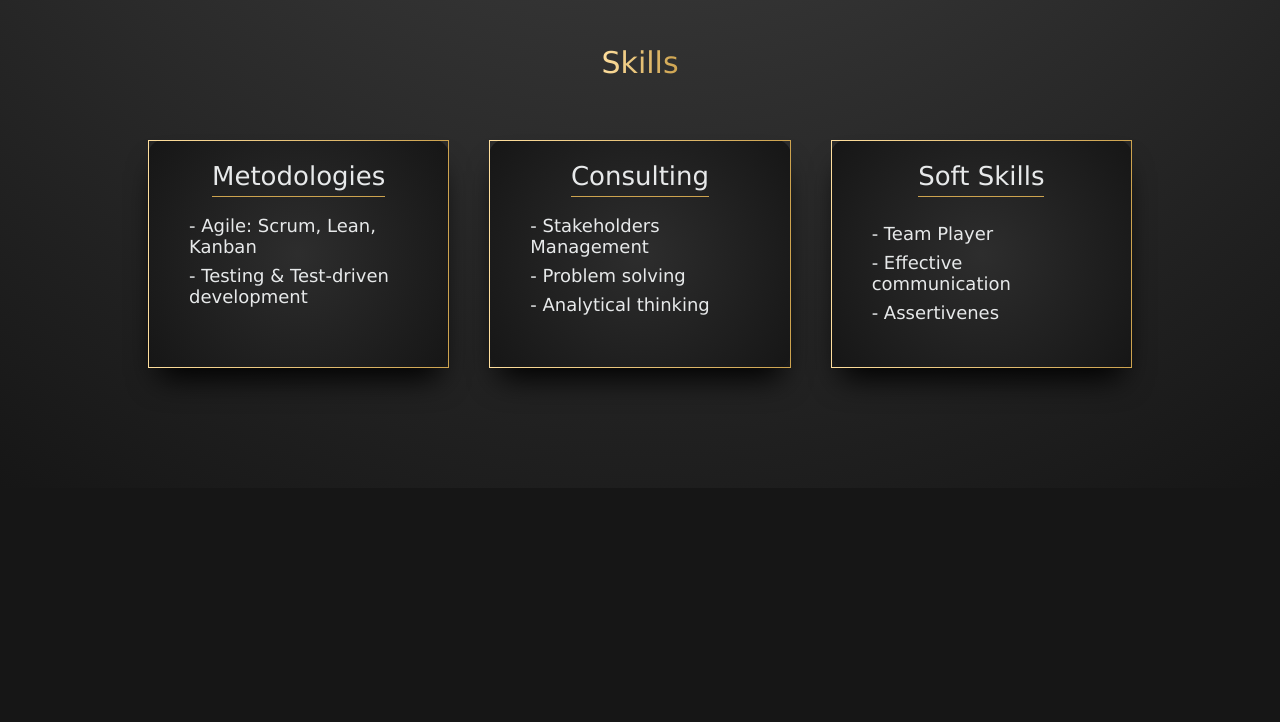
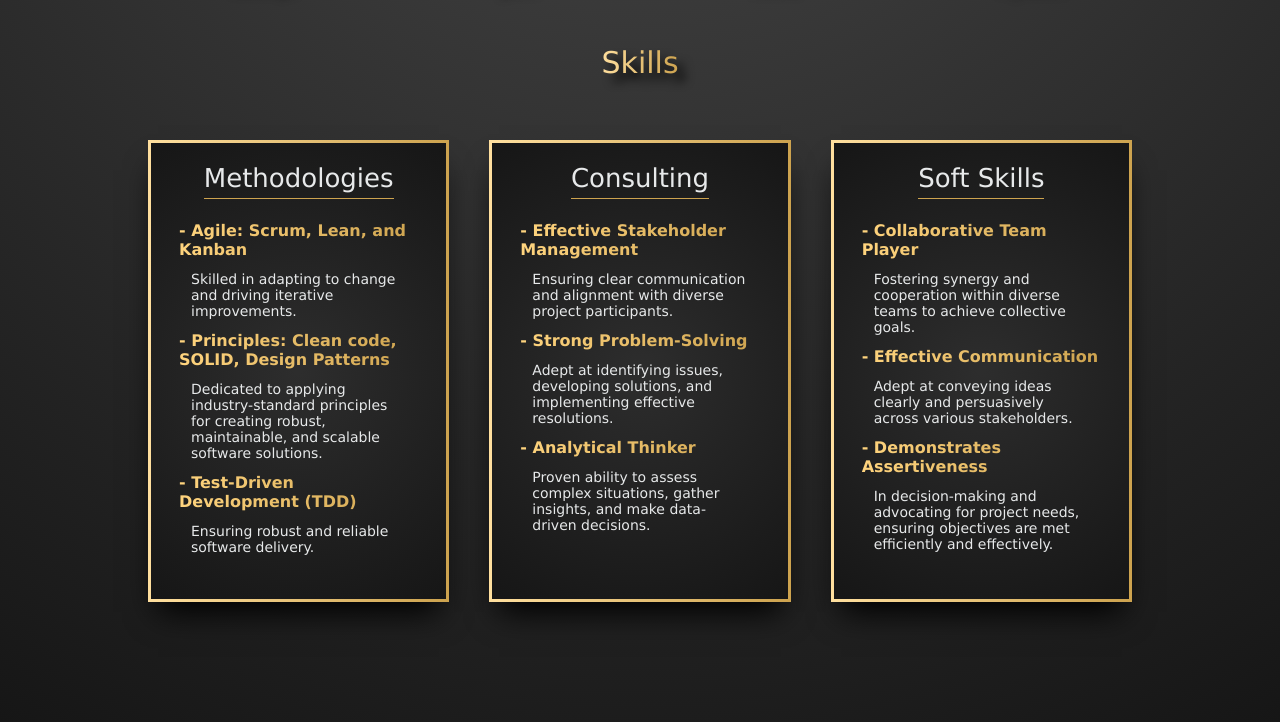
Before and after one commit to Nachocisss/myProfile, a plain HTML site: page index.html in a window 1280 px wide. Shown: the part 1587-2309 px from the top of the page. Before the commit the page ends 2075 px from the top, so only its background shows below. Drawn offline with Linux system fonts and the light colour scheme.

Commit message:
adding shadows, gradients to text and skill content

```diff
--- a/experienceStyles.css
+++ b/experienceStyles.css
@@ -40,6 +40,6 @@
   width: 30px;
   height: 30px;
   object-fit: contain;
-  margin: 0px 8px;
+  margin-right: 14px;
   filter: drop-shadow(5px 5px 10px #000000);
 }
--- a/index.html
+++ b/index.html
@@ -21,7 +21,7 @@
             >of expertise in crafting solutions</span
           >
         </div>
-        <a>Download CV</a>
+        <a href="./CV.pdf">Download CV</a>
       </div>
     </div>
     <div class="sectionTitleContainer">
@@ -164,29 +164,69 @@
     </div>
     <div class="skillsSection">
       <div class="skillCard">
-        <span class="skillCardTitle">Metodologies</span>
+        <span class="skillCardTitle">Methodologies</span>
         <div class="skillCardTextContent">
-          <span class="skillCardText">- Agile: Scrum, Lean, Kanban</span>
+          <span class="skillCardTextTitle">
+            - Agile: Scrum, Lean, and Kanban
+          </span>
           <span class="skillCardText">
-            - Testing & Test-driven development</span
-          >
+            Skilled in adapting to change and driving iterative improvements.
+          </span>
+          <span class="skillCardTextTitle">
+            - Principles: Clean code, SOLID, Design Patterns
+          </span>
+          <span class="skillCardText">
+            Dedicated to applying industry-standard principles for creating
+            robust, maintainable, and scalable software solutions.
+          </span>
+          <span class="skillCardTextTitle">
+            - Test-Driven Development (TDD)
+          </span>
+          <span class="skillCardText">
+            Ensuring robust and reliable software delivery.
+          </span>
         </div>
       </div>
       <div class="skillCard">
         <span class="skillCardTitle">Consulting</span>
         <div class="skillCardTextContent">
-          <span class="skillCardText"> - Stakeholders Management</span>
-          <span class="skillCardText"> - Problem solving </span>
-          <span class="skillCardText"> - Analytical thinking </span>
+          <span class="skillCardTextTitle">
+            - Effective Stakeholder Management
+          </span>
+          <span class="skillCardText">
+            Ensuring clear communication and alignment with diverse project
+            participants.
+          </span>
+          <span class="skillCardTextTitle"> - Strong Problem-Solving </span>
+          <span class="skillCardText">
+            Adept at identifying issues, developing solutions, and implementing
+            effective resolutions.
+          </span>
+          <span class="skillCardTextTitle"> - Analytical Thinker </span>
+          <span class="skillCardText">
+            Proven ability to assess complex situations, gather insights, and
+            make data-driven decisions.
+          </span>
         </div>
       </div>
       <div class="skillCard">
         <span class="skillCardTitle">Soft Skills</span>
         <div class="skillCardTextContent">
-          <span class="skillCardText"> </span>
-          <span class="skillCardText"> - Team Player</span>
-          <span class="skillCardText"> - Effective communication</span>
-          <span class="skillCardText"> - Assertivenes </span>
+          <span class="skillCardTextTitle"> - Collaborative Team Player </span>
+          <span class="skillCardText">
+            Fostering synergy and cooperation within diverse teams to achieve
+            collective goals.
+          </span>
+          <span class="skillCardTextTitle"> - Effective Communication </span>
+          <span class="skillCardText">
+            Adept at conveying ideas clearly and persuasively across various
+            stakeholders.
+          </span>
+          <span class="skillCardTextTitle"> - Demonstrates Assertiveness </span>
+          <span class="skillCardText">
+            In decision-making and advocating for project needs, ensuring
+            objectives are met efficiently and effectively.
+          </span>
         </div>
       </div>
     </div>
--- a/skillsStyles.css
+++ b/skillsStyles.css
@@ -13,15 +13,20 @@
 }
 .skillCard {
   flex: 1;
-  border-width: 1px;
+  border-width: 3px;
   border-style: solid;
   border-image: linear-gradient(to right, #ffdf9e, #cda34f) 1;
-  border-radius: 15px;
   margin: 20px;
   padding: 20px;
   text-align: center;
   box-shadow: rgb(0, 0, 0) 0px 20px 30px -10px;
   background: radial-gradient(circle, #2d2d2d 1%, #161616 100%);
+  transition: 0.5s;
+}
+.skillCard:hover {
+  border-image: linear-gradient(to left, #ffdf9e, #cda34f) 1;
+  background: #161616;
+  transition: 0.5s;
 }
 .skillCardTitle {
   font-size: 26px;
@@ -36,6 +41,15 @@
   text-align: start;
 }
 .skillCardText {
-  font-size: 18px;
+  font-size: 14px;
   margin: 4px 20px;
 }
+.skillCardTextTitle {
+  font-size: 16px;
+  font-weight: 600;
+  margin: 8px 8px;
+  background-image: linear-gradient(to right, #ffd47e, #cda34f);
+  -webkit-background-clip: text;
+  background-clip: text;
+  color: transparent;
+}
--- a/styles.css
+++ b/styles.css
@@ -21,4 +21,5 @@ body {
   background-clip: text;
   color: transparent;
   background-image: linear-gradient(to right, #ffdf9e, #cda34f);
+  filter: drop-shadow(8px 8px 5px #000000);
 }
--- a/techStyles.css
+++ b/techStyles.css
@@ -22,11 +22,11 @@
   height: 100px;
   object-fit: contain;
   margin: auto;
-  filter: drop-shadow(5px 5px 10px #000000);
 }
 .techLogoImageAndText {
   display: flex;
   flex-direction: column;
+  filter: drop-shadow(8px 8px 5px #000000);
 }
 .techLogoText {
   margin: 8px 0;
--- a/topStyles.css
+++ b/topStyles.css
@@ -14,6 +14,7 @@
   border-radius: 40px;
   padding: 40px 0px;
   flex: 3;
+  filter: drop-shadow(8px 8px 5px #000000);
 }
 .topCardText h1 {
   margin: 8px auto;
@@ -23,6 +24,10 @@
   margin: 8px auto;
   font-size: 24px;
   color: #cda34f;
+  background-image: linear-gradient(to right, #ffd683, #cda34f);
+  -webkit-background-clip: text;
+  background-clip: text;
+  color: transparent;
 }
 .topCardYearTextContainer {
   display: flex;
@@ -35,10 +40,10 @@
   }
 }
 .topCardYearTextNumber {
-  background-image: linear-gradient(to right, #ffdf9e, #cda34f);
   font-size: 30px;
   font-weight: 600;
   margin-right: 8px;
+  background-image: linear-gradient(to right, #ffdf9e, #cda34f);
   -webkit-background-clip: text;
   background-clip: text;
   color: transparent;
```
Also changed, not shown: 1 other file.
